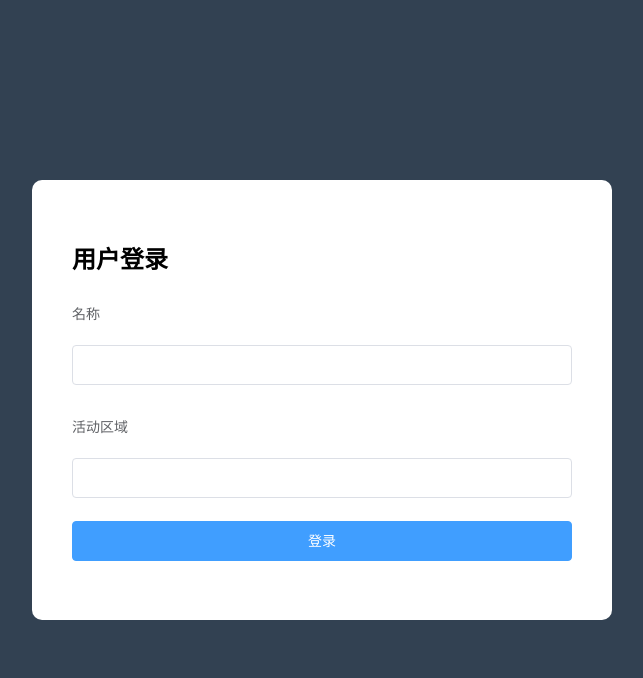
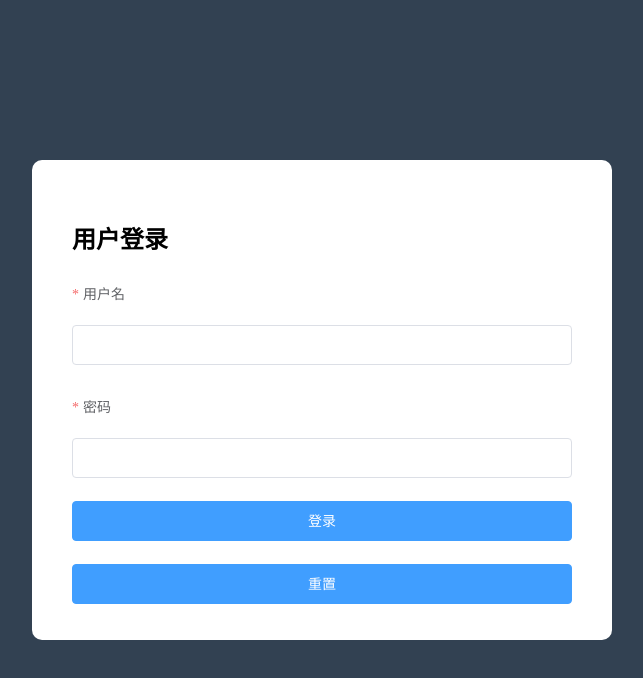
Before and after one commit to webstudying123/manager, a Vue app: page /#/login in a window 1280 px wide. Shown: the top 678 px of the page, without its empty margins (318-961 px from the left). Built offline with nearby package versions, Linux system fonts and the light colour scheme.

Commit message:
'登录验证'

```diff
--- a/src/components/login.vue
+++ b/src/components/login.vue
@@ -1,16 +1,19 @@
 <template>
   <div class="login">
     <div class="box">
-      <el-form label-position="top" label-width="80px">
+      <el-form  :model='loginform' :rules='rules' ref='loginform' label-position="top" label-width="80px">
           <h2>用户登录</h2>
-        <el-form-item label="名称">
-          <el-input></el-input>
+        <el-form-item label="用户名" prop='username'>
+          <el-input v-model='loginform.username'></el-input>
         </el-form-item>
-        <el-form-item label="活动区域">
-          <el-input></el-input>
+        <el-form-item label="密码" prop='password'>
+          <el-input v-model='loginform.password'></el-input>
         </el-form-item>
         <el-form-item>
-          <el-button class="mybtn" type="primary">登录</el-button>
+          <el-button class="mybtn" @click="submitform('loginform')" type="primary">登录</el-button>
+        </el-form-item>
+         <el-form-item>
+          <el-button class="mybtn" @click='resetform("loginform")' type="primary">重置</el-button>
         </el-form-item>
       </el-form>
     </div>
@@ -18,7 +21,41 @@
 </template>
 
 <script>
-export default {};
+export default {
+    data(){
+        return {
+            loginform:{
+                username:'',
+                password:''
+            },
+            rules:{
+                username:[
+                     { required: true, message: '用户名不能为空', trigger: 'blur' },
+                     { min: 4, max: 16, message: '长度在 6 到 16 个字符', trigger: 'blur' }
+                ],
+                password:[
+                     { required: true, message: '密码不能为空', trigger: 'blur' },
+                     { min: 6, max: 16, message: '长度在 6 到 16 个字符', trigger: 'blur' }
+                ]
+
+            }
+        }
+    },
+    methods: {
+        submitform(formname){
+            this.$refs[formname].validate(valid=>{
+                if(valid){
+                   this.$message('提交成功')
+                }else {
+                    this.$message('请按照规则填写')
+                }
+            })
+        },
+        resetform(formname) {
+        this.$refs[formname].resetFields();
+      }
+    },
+};
 </script>
 
 <style lang='scss'>
@@ -32,7 +69,7 @@ export default {};
      .box {
          background: white;
          width: 580px;
-         height: 440px;
+         height: 480px;
          border-radius: 10px;
          padding: 40px;
          box-sizing: border-box;
--- a/src/main.js
+++ b/src/main.js
@@ -12,6 +12,12 @@ Vue.filter('globalformattime',function(value,formattemplate){
     return moment(value).format('YYYY-MM-DD')
   }
 })
+
+//全局axios的导入
+import axios from 'axios'
+Vue.prototype.$axios=axios
+axios.defaults.baseURL='http://localhost:8081'
+
 
 //引入全局的样式
 import './assets/base.scss'
```
